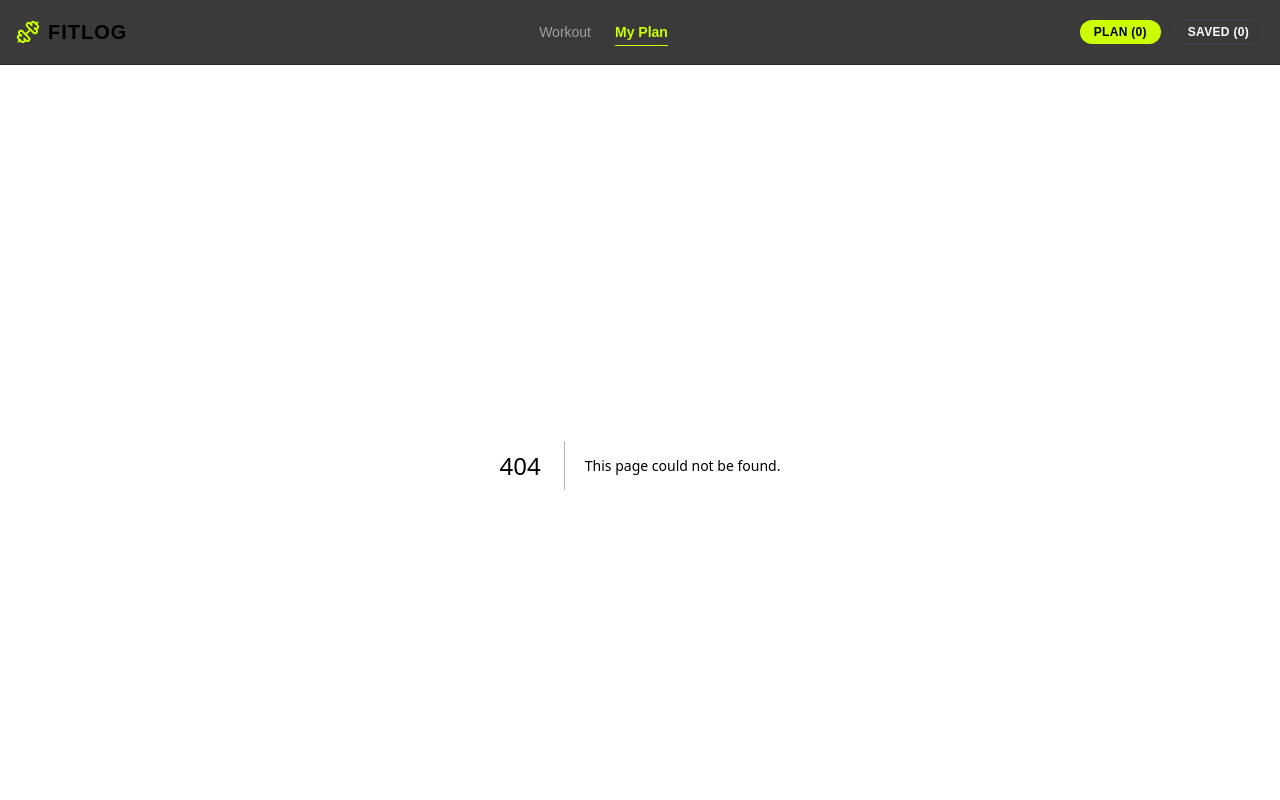
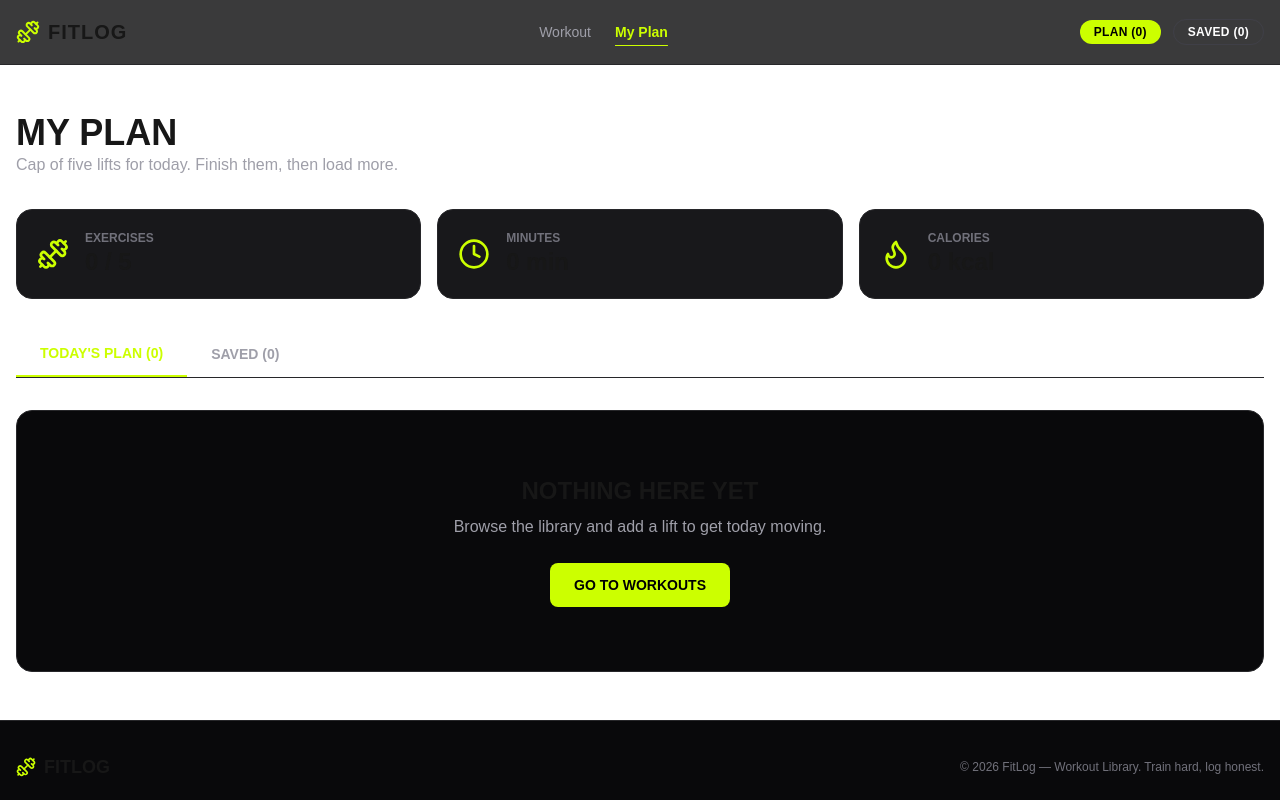
Before and after one commit to mdraihanhossain501-cmd/fit-log, a Next.js app: page /my-plan in a window 1280 px wide. Before the commit this address had no page. Shown: the top 800 px of the page. Built offline with nearby package versions, Linux system fonts and the light colour scheme.

Commit message:
added my plan page

```diff
--- /dev/null
+++ b/src/app/my-plan/page.tsx
@@ -0,0 +1,160 @@
+"use client";
+
+import { useState } from "react";
+import { usePlan } from "@/context/PlanContext";
+import Link from "next/link";
+import { toast } from "sonner";
+import { Check, X, Eye, Dumbbell, Clock, Flame } from "lucide-react";
+
+export default function MyPlanPage() {
+  const { planItems, savedItems, removeFromPlan, markAsDone } = usePlan();
+  const [activeTab, setActiveTab] = useState<"plan" | "saved">("plan");
+
+  const totalExercises = planItems.length;
+  const totalMinutes = planItems.reduce((acc, item) => acc + (item.duration || 0), 0);
+  const totalCalories = planItems.reduce((acc, item) => acc + (item.calories || 0), 0);
+
+  const currentList = activeTab === "plan" ? planItems : savedItems;
+
+  const handleMarkDone = (id: string, name: string) => {
+    markAsDone(id);
+    toast.success(`Completed ${name}!`);
+  };
+
+  const handleRemove = (id: string, name: string) => {
+    removeFromPlan(id);
+    toast.info(`Removed ${name} from plan`);
+  };
+
+  return (
+    <div className="max-w-7xl mx-auto px-4 py-12">
+      <div className="mb-8">
+        <h1 className="text-4xl font-extrabold uppercase font-display">MY PLAN</h1>
+        <p className="text-zinc-400">Cap of five lifts for today. Finish them, then load more.</p>
+      </div>
+
+      {/* Metrics Summary Row */}
+      <div className="grid grid-cols-1 md:grid-cols-3 gap-4 mb-8">
+        <div className="bg-zinc-900 border border-zinc-800 p-5 rounded-2xl flex items-center gap-4">
+          <Dumbbell className="w-8 h-8 text-[#CCFF00]" />
+          <div>
+            <span className="text-zinc-500 text-xs uppercase block font-bold">Exercises</span>
+            <span className="text-2xl font-extrabold font-display">{totalExercises} / 5</span>
+          </div>
+        </div>
+        <div className="bg-zinc-900 border border-zinc-800 p-5 rounded-2xl flex items-center gap-4">
+          <Clock className="w-8 h-8 text-[#CCFF00]" />
+          <div>
+            <span className="text-zinc-500 text-xs uppercase block font-bold">Minutes</span>
+            <span className="text-2xl font-extrabold font-display">{totalMinutes} min</span>
+          </div>
+        </div>
+        <div className="bg-zinc-900 border border-zinc-800 p-5 rounded-2xl flex items-center gap-4">
+          <Flame className="w-8 h-8 text-[#CCFF00]" />
+          <div>
+            <span className="text-zinc-500 text-xs uppercase block font-bold">Calories</span>
+            <span className="text-2xl font-extrabold font-display">{totalCalories} kcal</span>
+          </div>
+        </div>
+      </div>
+
+      {/* Navigation Tabs */}
+      <div className="flex border-b border-zinc-800 mb-8">
+        <button
+          onClick={() => setActiveTab("plan")}
+          className={`py-3 px-6 font-bold uppercase text-sm transition ${
+            activeTab === "plan"
+              ? "border-b-2 border-[#CCFF00] text-[#CCFF00]"
+              : "text-zinc-400 hover:text-white"
+          }`}
+        >
+          Today&apos;s Plan ({planItems.length})
+        </button>
+        <button
+          onClick={() => setActiveTab("saved")}
+          className={`py-3 px-6 font-bold uppercase text-sm transition ${
+            activeTab === "saved"
+              ? "border-b-2 border-[#CCFF00] text-[#CCFF00]"
+              : "text-zinc-400 hover:text-white"
+          }`}
+        >
+          Saved ({savedItems.length})
+        </button>
+      </div>
+
+      {/* List / Empty State */}
+      {currentList.length === 0 ? (
+        <div className="text-center py-16 bg-zinc-950 border border-zinc-800 rounded-2xl">
+          <h2 className="text-2xl font-bold uppercase font-display mb-2">NOTHING HERE YET</h2>
+          <p className="text-zinc-400 mb-6">Browse the library and add a lift to get today moving.</p>
+          <Link
+            href="/"
+            className="inline-block bg-[#CCFF00] text-black font-extrabold uppercase px-6 py-3 rounded-lg hover:bg-[#b3e600] transition text-sm"
+          >
+            Go to workouts
+          </Link>
+        </div>
+      ) : (
+        <div className="space-y-4">
+          {currentList.map((item) => (
+            <div
+              key={item.id}
+              className={`bg-zinc-900 border border-zinc-800 p-4 rounded-2xl flex flex-col md:flex-row items-center justify-between gap-4 ${
+                item.isDone ? "opacity-60" : ""
+              }`}
+            >
+              <div className="flex items-center gap-4 w-full md:w-auto">
+                <div className="w-16 h-16 bg-zinc-800 rounded-xl overflow-hidden flex-shrink-0">
+                  <img src={item.image} alt={item.name} className="w-full h-full object-cover" />
+                </div>
+                <div>
+                  <h3 className={`font-bold uppercase font-display text-lg ${item.isDone ? "line-through text-zinc-400" : ""}`}>
+                    {item.name}
+                  </h3>
+                  <p className="text-xs text-zinc-400">{item.equipment}</p>
+                  <div className="flex gap-4 text-xs text-zinc-400 mt-1 font-medium">
+                    <span>{item.duration} min</span>
+                    <span>{item.calories} kcal</span>
+                  </div>
+                </div>
+              </div>
+
+              {/* Action Buttons */}
+              <div className="flex items-center gap-2 w-full md:w-auto justify-end border-t md:border-t-0 border-zinc-800 pt-3 md:pt-0">
+                <Link
+                  href={`/fitlog/${item.id}`}
+                  className="flex items-center gap-1 text-xs border border-zinc-700 px-3 py-2 rounded-lg hover:border-zinc-500 uppercase font-bold"
+                >
+                  <Eye className="w-3.5 h-3.5" /> View Details
+                </Link>
+
+                {activeTab === "plan" && (
+                  <>
+                    <button
+                      onClick={() => handleMarkDone(item.id, item.name)}
+                      disabled={item.isDone}
+                      className={`flex items-center gap-1 text-xs px-3 py-2 rounded-lg uppercase font-bold ${
+                        item.isDone
+                          ? "bg-zinc-800 text-zinc-500 cursor-not-allowed"
+                          : "bg-[#CCFF00] text-black hover:bg-[#b3e600]"
+                      }`}
+                    >
+                      <Check className="w-3.5 h-3.5" /> {item.isDone ? "Done" : "Mark as Done"}
+                    </button>
+                    <button
+                      onClick={() => handleRemove(item.id, item.name)}
+                      className="text-zinc-400 hover:text-red-500 p-2 rounded-lg"
+                      title="Remove"
+                    >
+                      <X className="w-4 h-4" />
+                    </button>
+                  </>
+                )}
+              </div>
+            </div>
+          ))}
+        </div>
+      )}
+    </div>
+  );
+}
```
